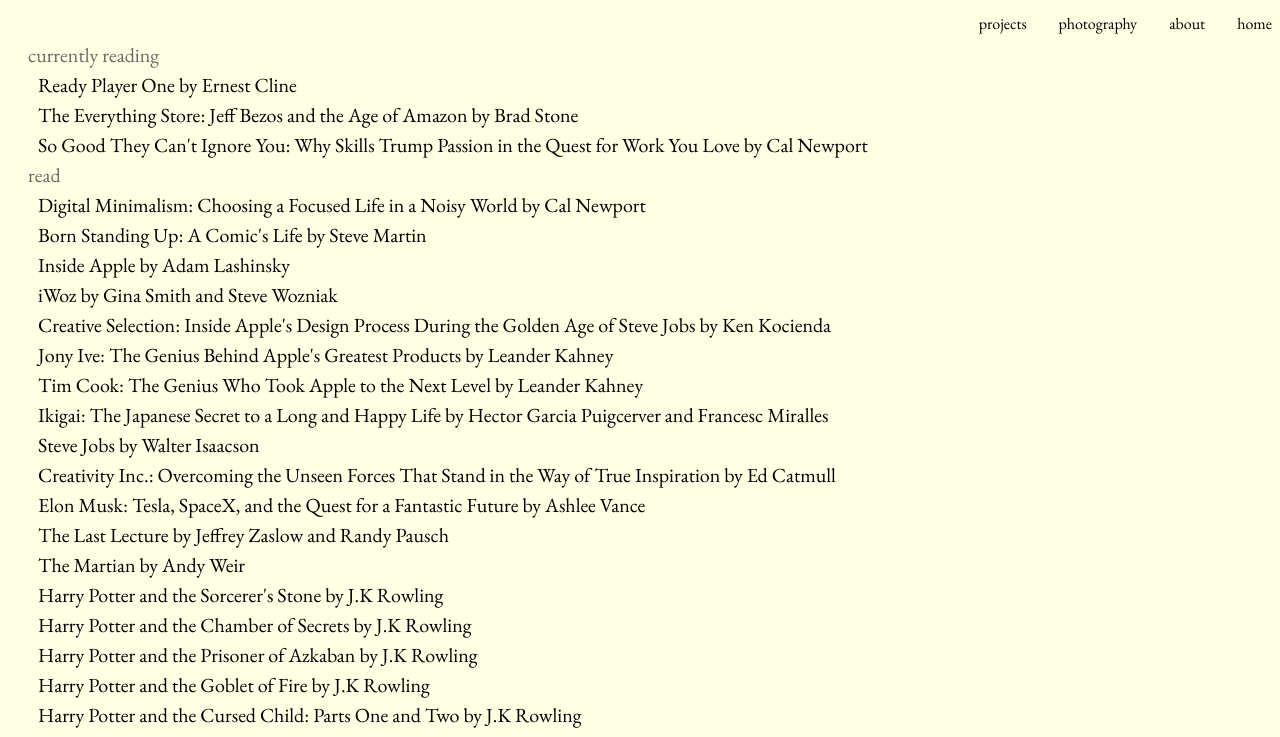
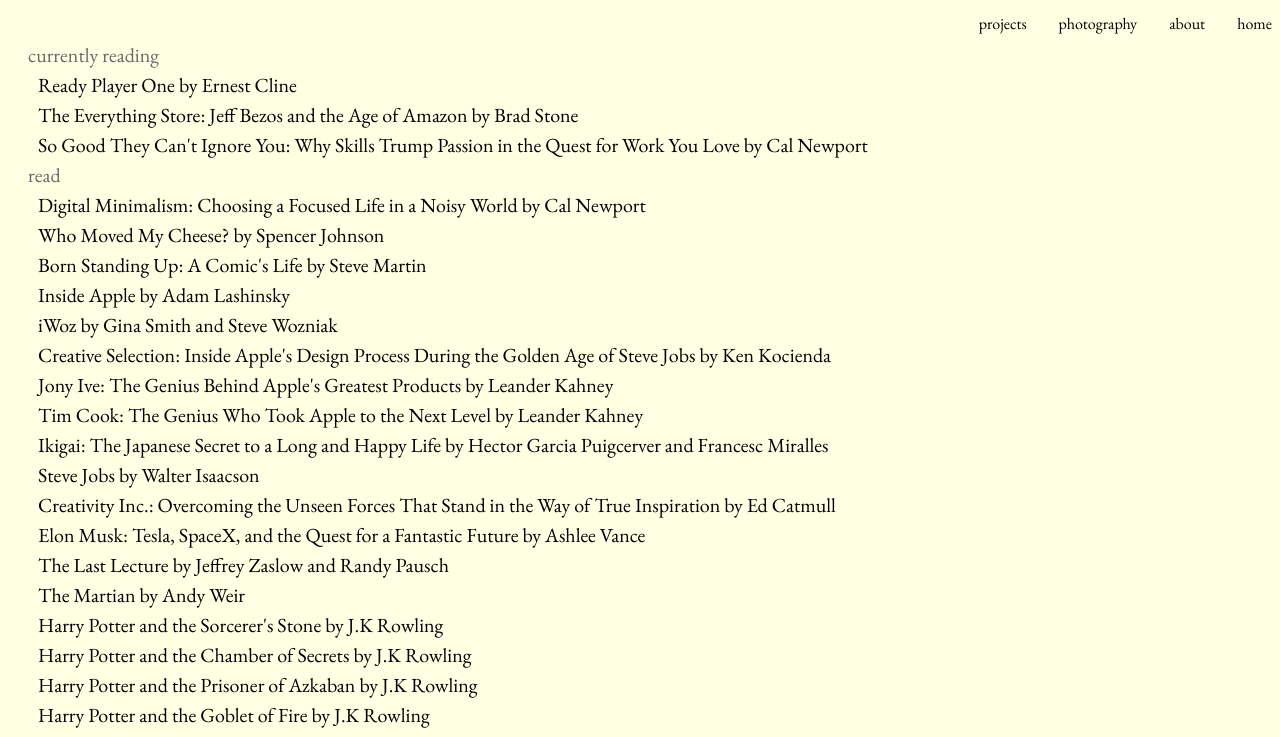
Before and after one commit to aryanvdesh/aryanvdesh.github.io, a plain HTML site: page pages/books.html in a window 1280 px wide. Shown: the top 737 px of the page. Drawn offline with nearby package versions, Linux system fonts and the light colour scheme.

Commit message:
add book

```diff
--- a/pages/books.html
+++ b/pages/books.html
@@ -39,6 +39,7 @@
       </div>
     <div class="f_sizes_3">
       <a class = "hover" href="https://www.goodreads.com/book/show/40672036-digital-minimalism">Digital Minimalism: Choosing a Focused Life in a Noisy World</a> by <a class="hover" href="https://www.goodreads.com/author/show/147891.Cal_Newport">Cal Newport</a> <br />
+      <a class = "hover" href="https://www.goodreads.com/book/show/4894.Who_Moved_My_Cheese_">Who Moved My Cheese?</a> by <a class="hover" href="https://www.goodreads.com/author/show/3340.Spencer_Johnson">Spencer Johnson</a> <br />
       <a class = "hover" href=https://www.goodreads.com/book/show/6219357-born-standing-up>Born Standing Up: A Comic's Life</a> by <a class="hover" href="https://www.goodreads.com/author/show/7103.Steve_Martin">Steve Martin</a> <br />
       <a class = "hover" href="https://www.goodreads.com/book/show/13055451-inside-apple">Inside Apple</a> by <a class="hover" href="https://www.goodreads.com/author/show/4851547.Adam_Lashinsky">Adam Lashinsky</a> <br />
       <a class = "hover" href=https://www.goodreads.com/book/show/798635.iWoz>iWoz</a> by <a class="hover" href="https://www.goodreads.com/author/show/3766.Gina_Smith">Gina Smith </a>and <a class="hover" href="https://www.goodreads.com/author/show/3767.Steve_Wozniak">Steve Wozniak</a> <br />
```
